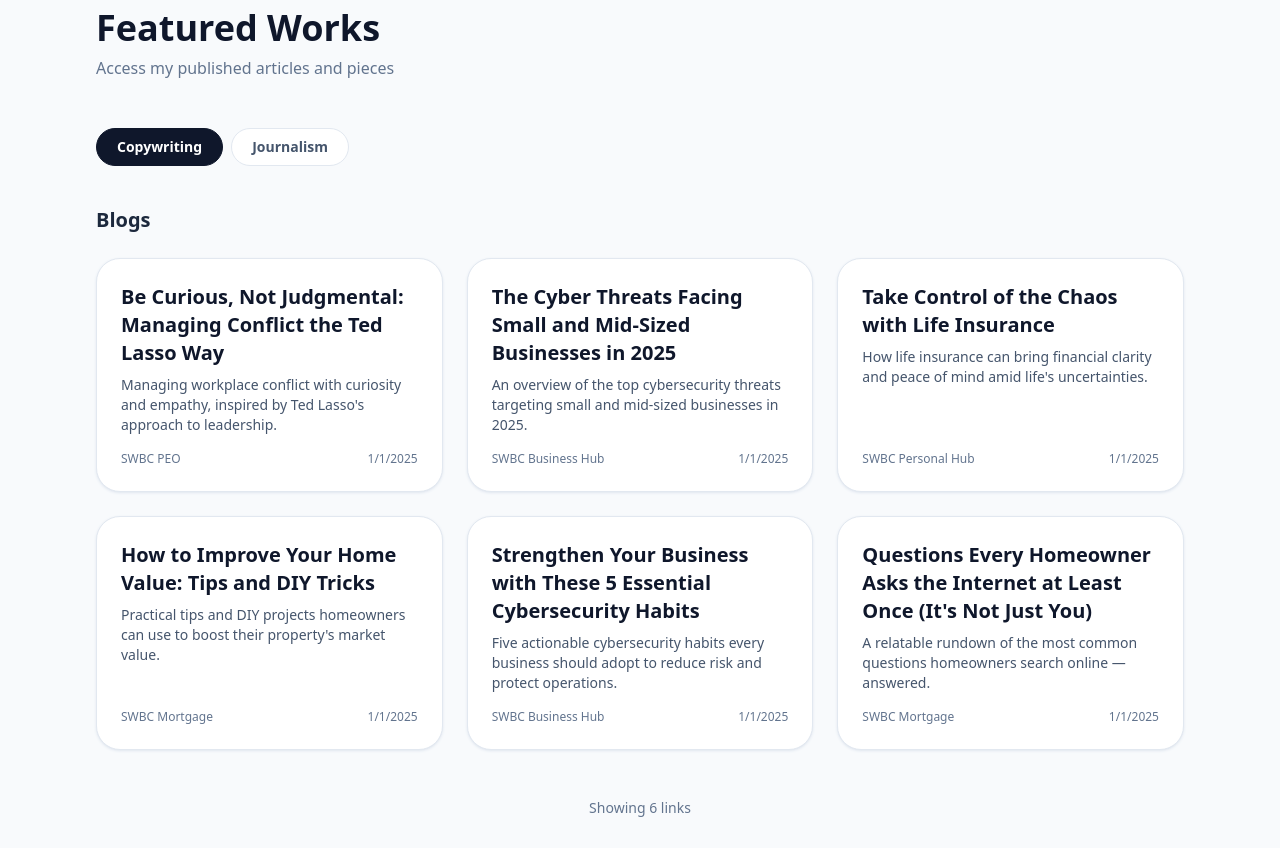
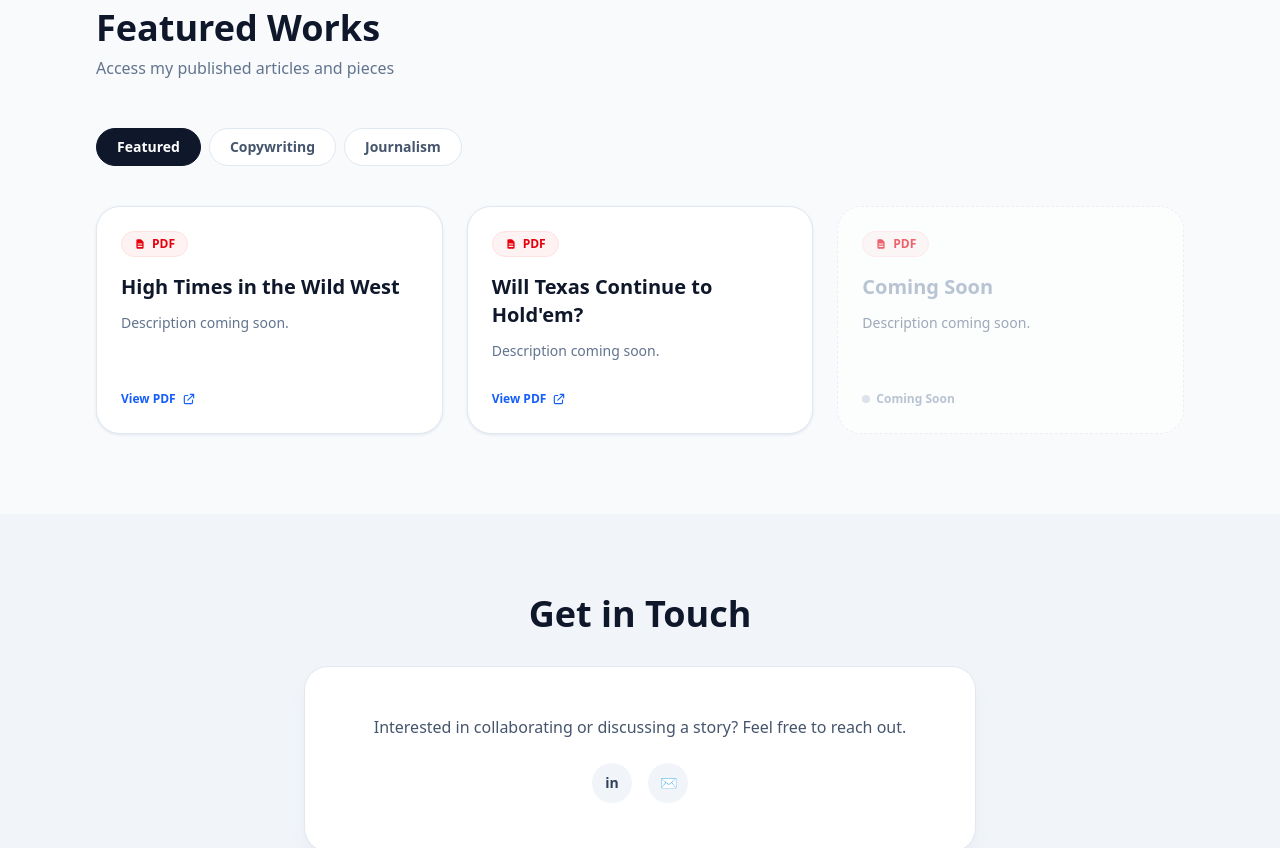
Before and after one commit to derekd50/portfolio_j_lopez, a Next.js app: page / in a window 1280 px wide. Shown: the part 700-1548 px from the top of the page. Built offline with nearby package versions, Linux system fonts and the light colour scheme.

Commit message:
Added Featured section

```diff
--- a/public/data/portfolio.json
+++ b/public/data/portfolio.json
@@ -69,6 +69,26 @@
       "url": "https://www.noecho.net/reviews/xweaponx-xweaponx-demo-2022",
       "publication": "No Echo",
       "tags": ["review", "noecho"]
+    }
+  ],
+  "featuredItems": [
+    {
+      "id": "1",
+      "title": "High Times in the Wild West",
+      "description": "Description coming soon.",
+      "url": "/pdfs/howhighistoohigh.pdf"
+    },
+    {
+      "id": "2",
+      "title": "Will Texas Continue to Hold'em?",
+      "description": "Description coming soon.",
+      "url": "/pdfs/howisthislegal.pdf"
+    },
+    {
+      "id": "3",
+      "title": "Coming Soon",
+      "description": "Description coming soon.",
+      "url": ""
     }
   ],
   "copyItems": [
--- a/src/app/page.tsx
+++ b/src/app/page.tsx
@@ -20,13 +20,16 @@ async function getPortfolioData() {
 
 export default async function Home() {
   const portfolioData = await getPortfolioData();
-  const { journalist, articles, copyItems } = portfolioData;
+  const { journalist, articles, copyItems, featuredItems } = portfolioData;
 
   const sortedArticles = [...(articles || [])].sort(
     (a: Article, b: Article) => Number(a.id) - Number(b.id)
   );
   const sortedCopyItems = [...(copyItems || [])].sort(
     (a: Article, b: Article) => Number(a.id) - Number(b.id)
+  );
+  const sortedFeaturedItems = [...(featuredItems || [])].sort(
+    (a: { id: string }, b: { id: string }) => Number(a.id) - Number(b.id)
   );
 
   return (
@@ -85,7 +88,7 @@ export default async function Home() {
                 Access my published articles and pieces
               </p>
             </div>
-            <PortfolioTabs articles={sortedArticles} copyItems={sortedCopyItems} />
+            <PortfolioTabs articles={sortedArticles} copyItems={sortedCopyItems} featuredItems={sortedFeaturedItems} />
           </div>
         </section>
 
--- /dev/null
+++ b/src/components/FeaturedCard.tsx
@@ -0,0 +1,61 @@
+import { FeaturedItem } from "@/types/article";
+
+interface FeaturedCardProps {
+  item: FeaturedItem;
+}
+
+export default function FeaturedCard({ item }: FeaturedCardProps) {
+  const basePath = process.env.NEXT_PUBLIC_BASE_PATH ?? "";
+  const isPlaceholder = !item.url;
+
+  const cardContent = (
+    <div className="flex flex-col h-full">
+      <div className="mb-4">
+        <span className="inline-flex items-center gap-1.5 px-3 py-1 text-xs font-semibold rounded-full bg-red-50 text-red-600 border border-red-100">
+          <svg className="w-3 h-3" fill="currentColor" viewBox="0 0 20 20">
+            <path fillRule="evenodd" d="M4 4a2 2 0 012-2h4.586A2 2 0 0112 2.586L15.414 6A2 2 0 0116 7.414V16a2 2 0 01-2 2H6a2 2 0 01-2-2V4zm2 6a1 1 0 011-1h6a1 1 0 110 2H7a1 1 0 01-1-1zm1 3a1 1 0 100 2h6a1 1 0 100-2H7z" clipRule="evenodd" />
+          </svg>
+          PDF
+        </span>
+      </div>
+      <h3 className={`mb-3 text-xl font-bold transition-colors ${isPlaceholder ? "text-slate-400" : "text-slate-900 group-hover:text-blue-600"}`}>
+        {item.title}
+      </h3>
+      <p className="mb-6 text-slate-500 text-sm flex-grow">{item.description}</p>
+      <div className="mt-auto">
+        {isPlaceholder ? (
+          <span className="inline-flex items-center gap-1.5 text-xs font-semibold text-slate-400">
+            <span className="w-2 h-2 rounded-full bg-slate-300" />
+            Coming Soon
+          </span>
+        ) : (
+          <span className="inline-flex items-center gap-1.5 text-xs font-semibold text-blue-600">
+            View PDF
+            <svg className="w-3.5 h-3.5" fill="none" stroke="currentColor" viewBox="0 0 24 24">
+              <path strokeLinecap="round" strokeLinejoin="round" strokeWidth={2} d="M10 6H6a2 2 0 00-2 2v10a2 2 0 002 2h10a2 2 0 002-2v-4M14 4h6m0 0v6m0-6L10 14" />
+            </svg>
+          </span>
+        )}
+      </div>
+    </div>
+  );
+
+  if (isPlaceholder) {
+    return (
+      <div className="block h-full p-6 bg-white border border-dashed border-slate-200 rounded-3xl opacity-60">
+        {cardContent}
+      </div>
+    );
+  }
+
+  return (
+    <a
+      href={`${basePath}${item.url}`}
+      target="_blank"
+      rel="noopener noreferrer"
+      className="group block h-full p-6 bg-white border border-slate-200 rounded-3xl shadow-sm shadow-slate-200 hover:border-blue-300 hover:shadow-md hover:shadow-blue-100 transition-all duration-200"
+    >
+      {cardContent}
+    </a>
+  );
+}
--- a/src/components/PortfolioTabs.tsx
+++ b/src/components/PortfolioTabs.tsx
@@ -1,15 +1,17 @@
 "use client";
 
 import { useState } from "react";
-import { Article } from "@/types/article";
+import { Article, FeaturedItem } from "@/types/article";
 import ArticleGrid from "./ArticleGrid";
+import FeaturedCard from "./FeaturedCard";
 
 interface PortfolioTabsProps {
   articles: Article[];
   copyItems: Article[];
+  featuredItems: FeaturedItem[];
 }
 
-type Tab = "journalism" | "copy";
+type Tab = "journalism" | "copy" | "featured";
 
 const PREVIEW_COUNT = 6;
 
@@ -36,8 +38,8 @@ function CopySection({ title, items }: { title: string; items: Article[] }) {
   );
 }
 
-export default function PortfolioTabs({ articles, copyItems }: PortfolioTabsProps) {
-  const [activeTab, setActiveTab] = useState<Tab>("copy");
+export default function PortfolioTabs({ articles, copyItems, featuredItems }: PortfolioTabsProps) {
+  const [activeTab, setActiveTab] = useState<Tab>("featured");
 
   const blogs = copyItems.filter((i) => i.category === "Blog");
   const social = copyItems.filter((i) => i.category === "Social");
@@ -45,6 +47,16 @@ export default function PortfolioTabs({ articles, copyItems }: PortfolioTabsProp
   return (
     <div>
       <div className="flex gap-2 mb-10">
+        <button
+          onClick={() => setActiveTab("featured")}
+          className={`px-5 py-2 rounded-full text-sm font-semibold border transition-all duration-200 ${
+            activeTab === "featured"
+              ? "bg-slate-900 text-white border-slate-900"
+              : "bg-white text-slate-600 border-slate-200 hover:border-slate-400"
+          }`}
+        >
+          Featured
+        </button>
         <button
           onClick={() => setActiveTab("copy")}
           className={`px-5 py-2 rounded-full text-sm font-semibold border transition-all duration-200 ${
@@ -69,6 +81,14 @@ export default function PortfolioTabs({ articles, copyItems }: PortfolioTabsProp
 
       {activeTab === "journalism" && <ArticleGrid articles={articles} />}
 
+      {activeTab === "featured" && (
+        <div className="grid grid-cols-1 sm:grid-cols-2 lg:grid-cols-3 gap-6">
+          {featuredItems.map((item) => (
+            <FeaturedCard key={item.id} item={item} />
+          ))}
+        </div>
+      )}
+
       {activeTab === "copy" && (
         <div className="space-y-14">
           {blogs.length > 0 && <CopySection title="Blogs" items={blogs} />}
```
Also changed, not shown: src/types/article.ts (+7 -0 lines), 2 other files (tests, documents, lock files or other folders).
